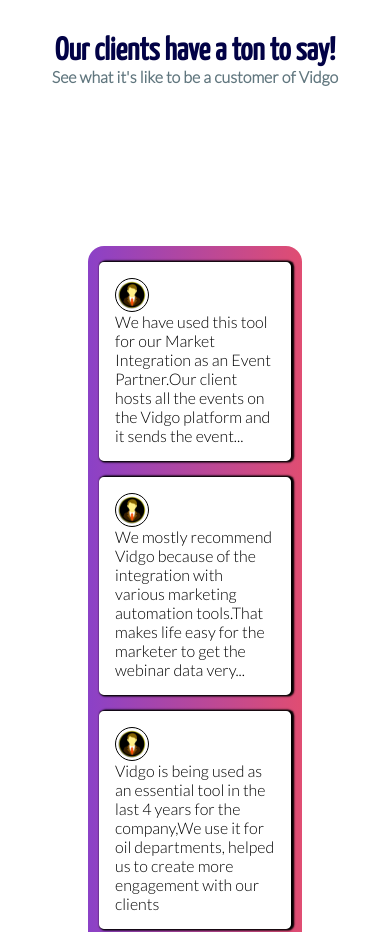
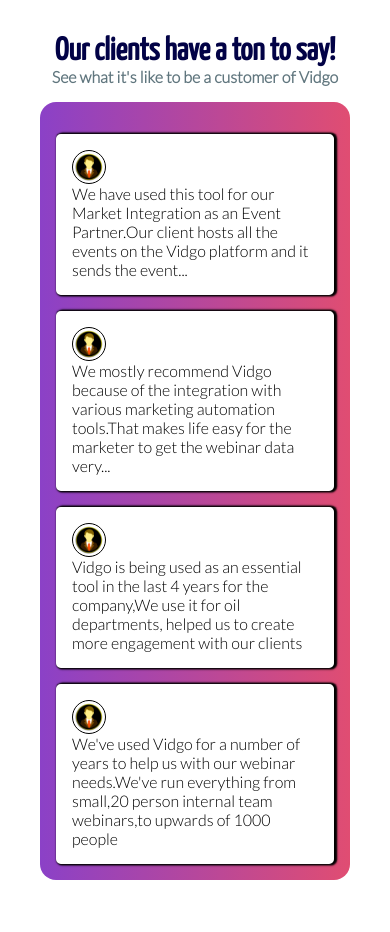
Before and after one commit to IdrisDY/Vidgo-Landing-Page, a plain HTML site: page index.html in a window 390 px wide. Shown: the part 3154-4086 px from the top of the page. Drawn offline with nearby package versions, Linux system fonts and the light colour scheme.

Commit message:
review pad fix

```diff
--- a/index.html
+++ b/index.html
@@ -267,28 +267,28 @@
 <div class="review">
    <div class="review-s" id="wian">
       <img src="profile-img.webp" alt="#" class="review-img">
-      <p>
+      <p  class ="p-rev">
          We have used this tool for our Market Integration as an Event Partner.Our client hosts all the events on the Vidgo platform and it sends the event...
       </p>
    </div>
 
    <div class="review-s" id="chanvre">
       <img src="profile-img.webp" alt="#" class="review-img">
-      <p>
+      <p  class ="p-rev">
 We mostly recommend Vidgo because of the integration with various marketing automation tools.That makes life easy for the marketer to get the webinar data very...
       </p>
    </div>
 
    <div class="review-s" id="ian">
       <img src="profile-img.webp" alt="#" class="review-img">
-      <p>
+      <p class ="p-rev">
  Vidgo is being used as an essential tool in the last 4 years for the company,We use it for oil departments, helped us to create more  engagement with our clients
       </p>
    </div>
 
    <div class="review-s" id="joseph">
       <img src="profile-img.webp" alt="#" class="review-img">
-      <p>
+      <p  class ="p-rev">
       We've used Vidgo for a number of years to help us with our webinar needs.We've run everything from small,20 person internal team webinars,to upwards of 1000 people
       </p>
    </div>
--- a/real.css
+++ b/real.css
@@ -317,7 +317,7 @@
 .review{
    display: flex;
    flex-direction: row;
-justify-content: space-evenly;
+justify-content: space-between;
 margin-left: 3em;
 margin-right: 3em;
 margin-top: 10em;
@@ -325,11 +325,12 @@
 background: linear-gradient(to left, rgb(224, 77, 114),rgb(139, 65, 199));
 }
 .review-s{
+   display: flex;
+   flex-direction: column;
    border: 1em solid rgb(255, 255, 255);
    margin-left: 1em;
    box-shadow: .1em 0em .1em .1em;
    border-radius: .3em;
-   width: 10em;
    background: white;
    margin-top: -6em;
 }
@@ -788,16 +789,19 @@
 }
 .review{
    display: flex;
+   justify-content: center;
    flex-direction: column;
-   justify-content: center;
    align-items: center;
    border-radius: 1em;
+     margin: 1em 0 0 0;
+     padding: 1em;
 
 }
 .review-s{
+   display: flex;
+   flex-direction: column;
    margin-top: 1em;
    margin-left: 0em;
-   width: 10em;
 
 }
 #h2-FAQ{
@@ -861,6 +865,10 @@
 #dropdown ul{
    margin: 1.5em 0 0 1em;
 }
+#p-rev{
+display: flex;
+flex-direction: column;
+}
 .dropdown-list{
    margin: 0;
    padding: 0;
```
